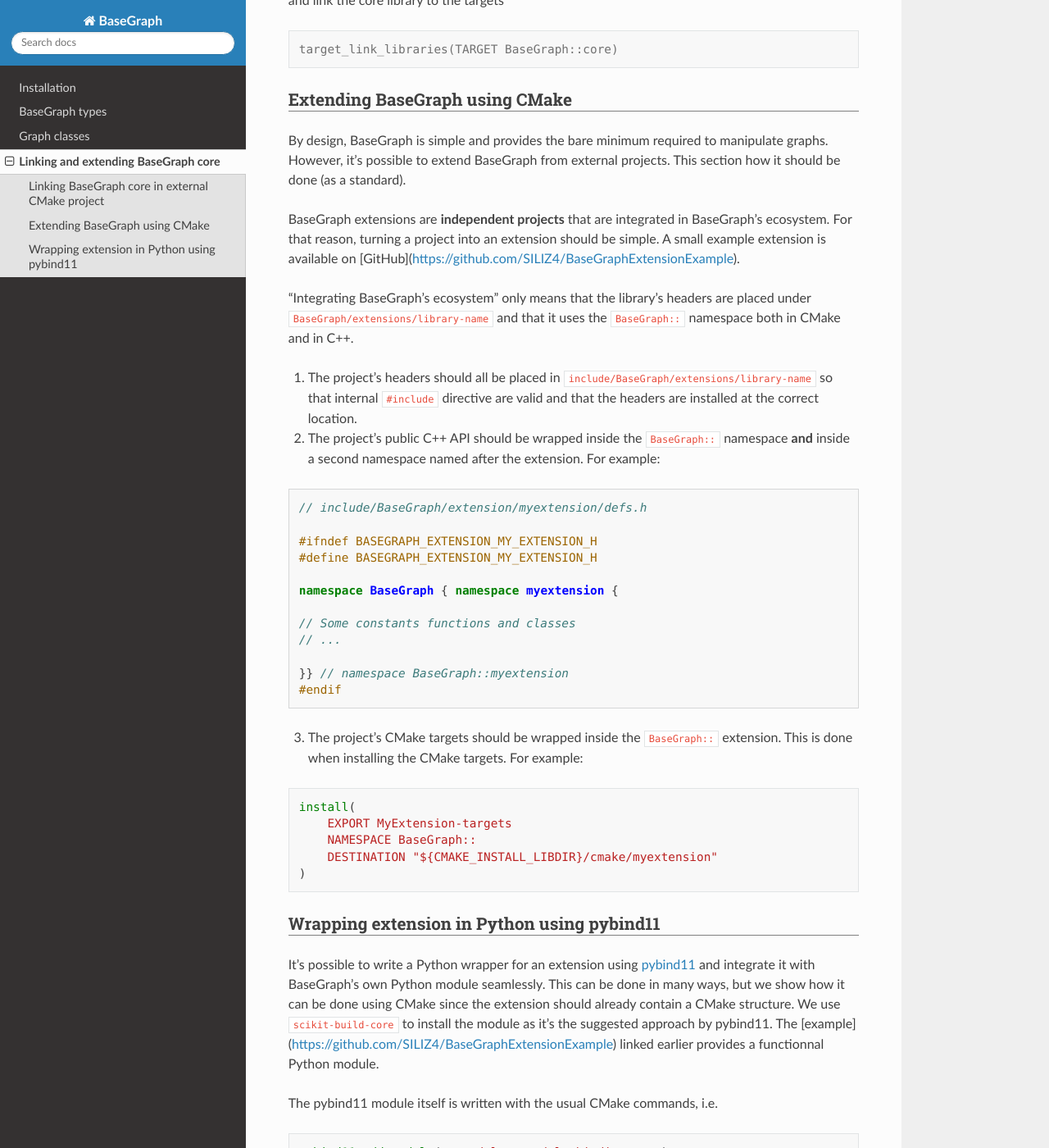
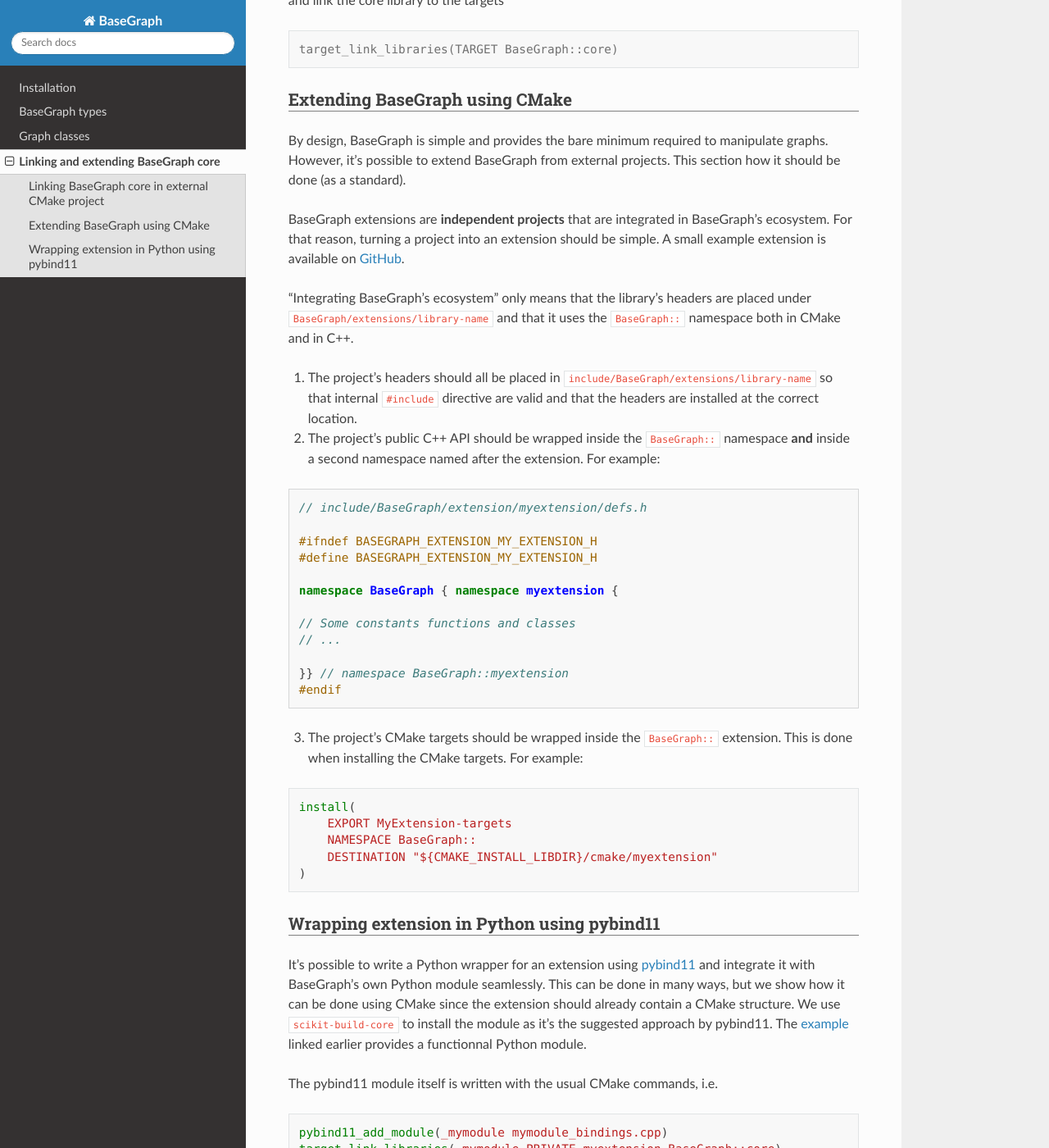
Before and after one commit to BaseGraph/BaseGraph, a Sphinx documentation site: the page built from docs/extensions.rst, in a window 1280 px wide and 1400 px high, scrolled down 438 px. Shown: the whole window at 82% size. Built offline with Sphinx 7.4.7 and the Read the Docs theme 2.0.0, drawn with Linux system fonts in a browser that asks for light colours.

Commit message:
fix link formatting

```diff
--- a/docs/extensions.rst
+++ b/docs/extensions.rst
@@ -32,7 +32,7 @@
 BaseGraph extensions are **independent projects** that are integrated in
 BaseGraph's ecosystem. For that reason, turning a project into an extension
 should be simple. A small example extension is available on
-[GitHub](https://github.com/SILIZ4/BaseGraphExtensionExample).
+`GitHub <https://github.com/SILIZ4/BaseGraphExtensionExample>`_.
 
 "Integrating BaseGraph's ecosystem" only means that the library's headers
 are placed under ``BaseGraph/extensions/library-name`` and that it uses the
@@ -81,7 +81,7 @@
 many ways, but we show how it can be done using CMake since the extension
 should already contain a CMake structure. We use ``scikit-build-core`` to
 install the module as it's the suggested approach by pybind11. The
-[example](https://github.com/SILIZ4/BaseGraphExtensionExample) linked earlier
+`example <https://github.com/SILIZ4/BaseGraphExtensionExample>`_ linked earlier
 provides a functionnal Python module.
 
 The pybind11 module itself is written with the usual CMake commands, i.e.
```
